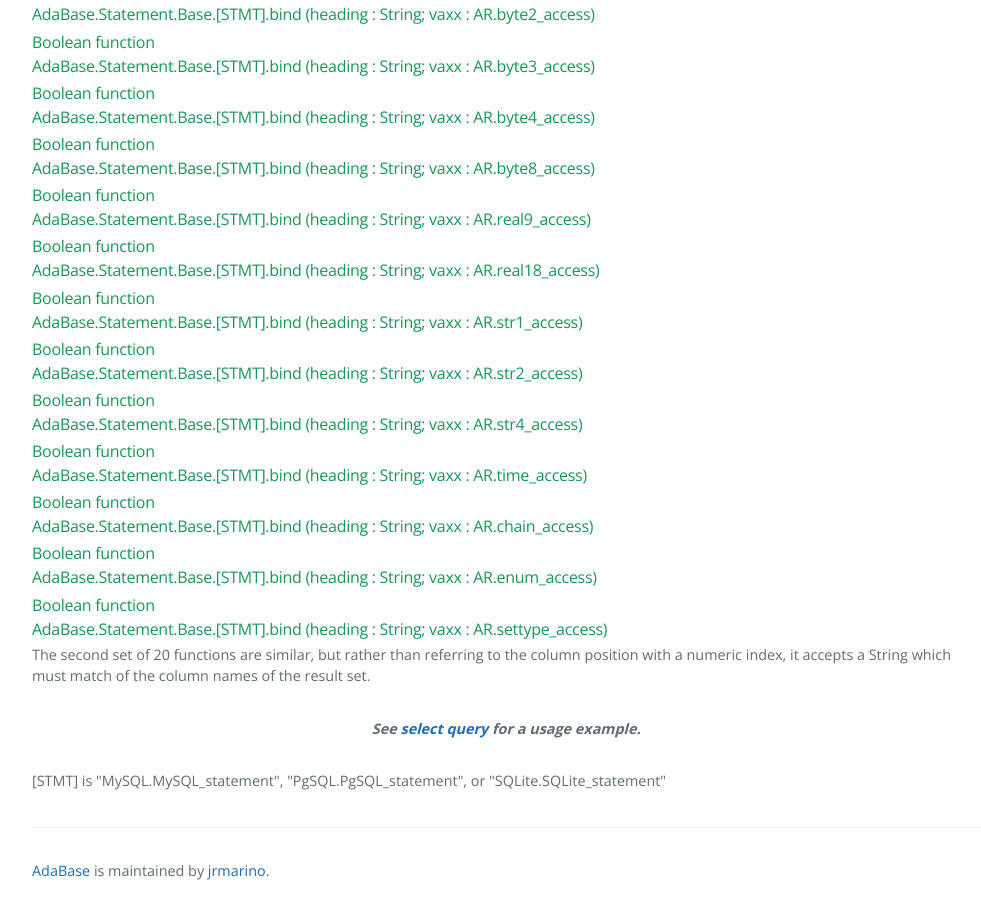
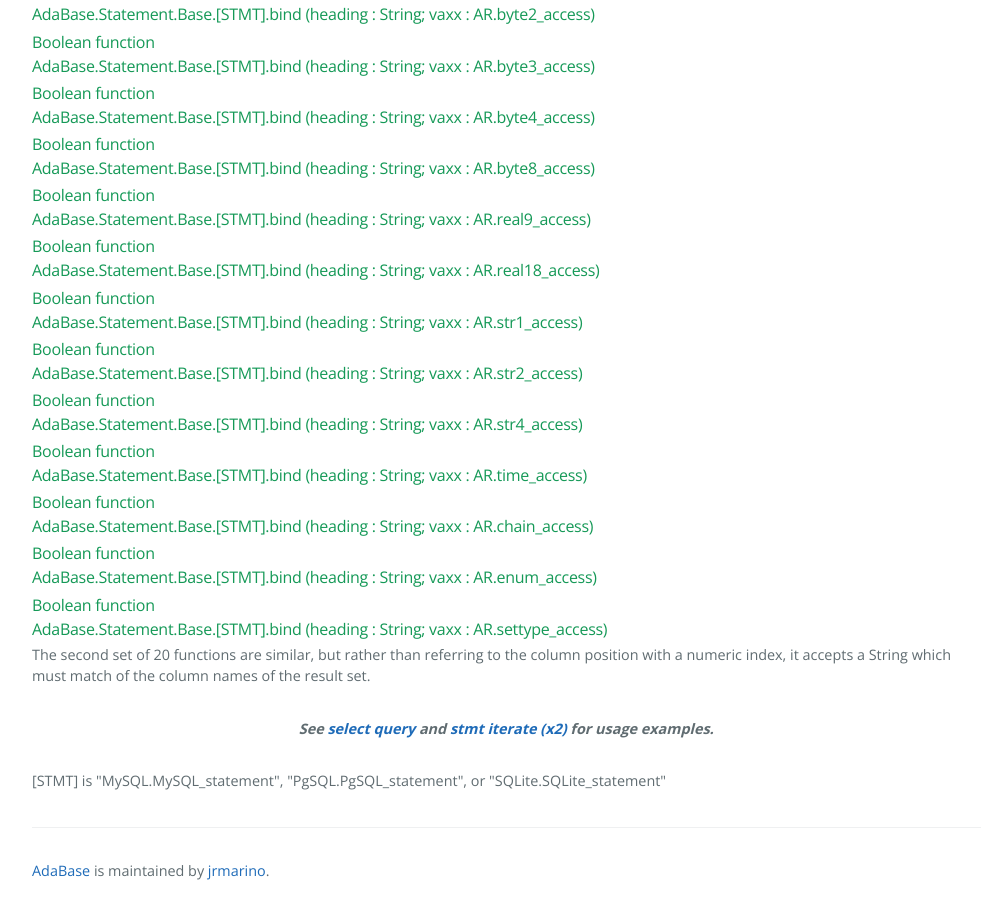
Before and after one commit to jrmarino/AdaBase, a Jekyll site: the page built from stmt_bind.md, in a window 1280 px wide and 900 px high, scrolled down 2957 px. Shown: the whole window, without its empty margins (0-981 px from the left). Built offline with Jekyll 4.4.1, drawn with Linux system fonts in a browser that asks for light colours.

Commit message:
Add iterate page as an example of bind and assign.

```diff
--- a/stmt_bind.md
+++ b/stmt_bind.md
@@ -179,7 +179,8 @@
 names of the result set.
 </p>
 <br/>
-<p class="caption">See {{ page.query_select }} for a usage example.</p>
+<p class="caption">See {{ page.query_select }} and {{ page.stmt_iterate }}
+for usage examples.</p>
 <br/>
 <p>{{ page.supported_stmts }}</p>
 </div>
```
Also changed, not shown: stmt_assign.md (+2 -1 lines).
